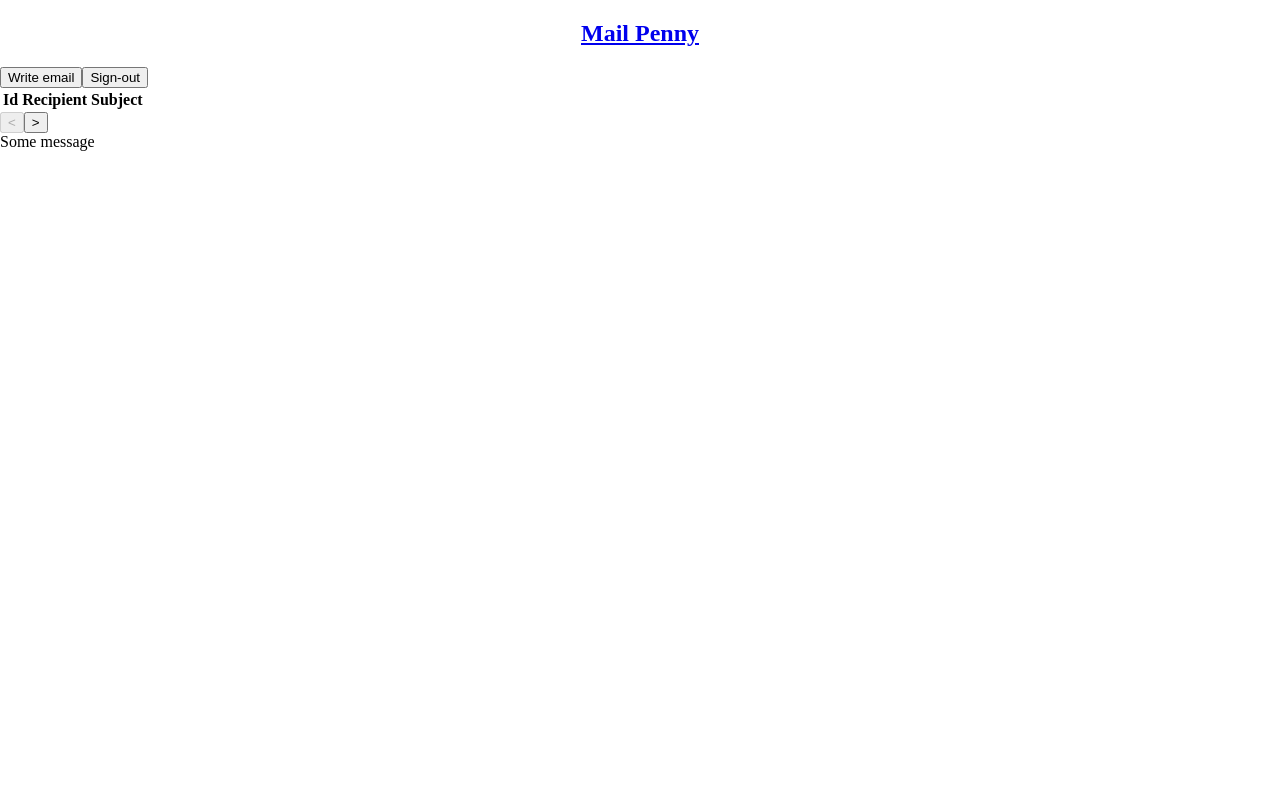
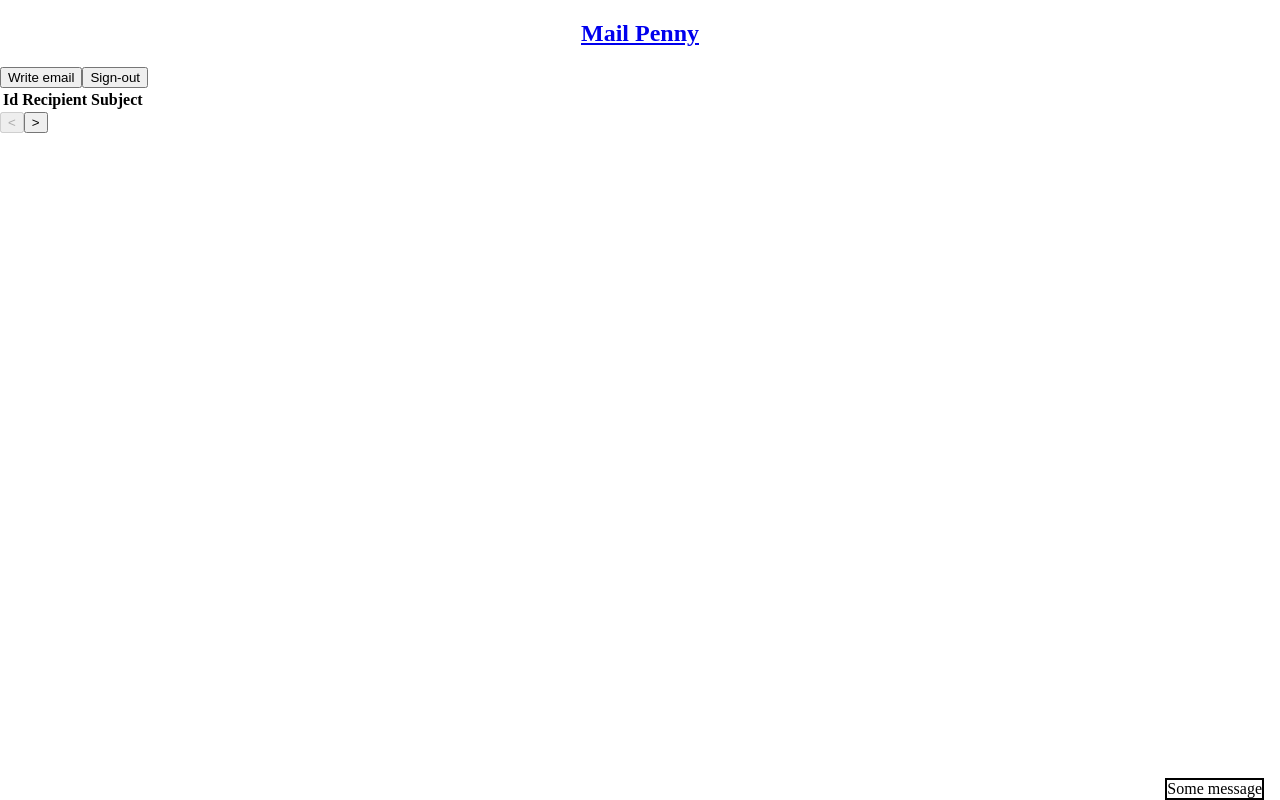
Before and after one commit to Viper-JSX/Mail_Penny, a React app: page / in a window 1280 px wide. Built offline with nearby package versions, Linux system fonts and the light colour scheme.

Commit message:
The dialog was attached to the bottom of viewport

```diff
--- a/src/components/Message_dialog/Message_dialog.js
+++ b/src/components/Message_dialog/Message_dialog.js
@@ -1,6 +1,6 @@
 function MessageDialog(){
     return(
-        <div>
+        <div className="messageDialog">
             Some message
         </div>
     );
--- a/src/css/main.css
+++ b/src/css/main.css
@@ -1,3 +1,8 @@
+:root{
+    --middleDarkBorder: 2px solid black;
+    --middleLightBorder: 2px solid white;
+}
+
 *{
     box-sizing: border-box;
 }
@@ -10,3 +15,13 @@ body{
 header{
     text-align: center;
 }
+
+
+
+/*Message Dialog*/
+.messageDialog{
+    border: var(--middleDarkBorder);
+    position: fixed;
+    bottom: 0;
+    right: 1rem;
+}
```
